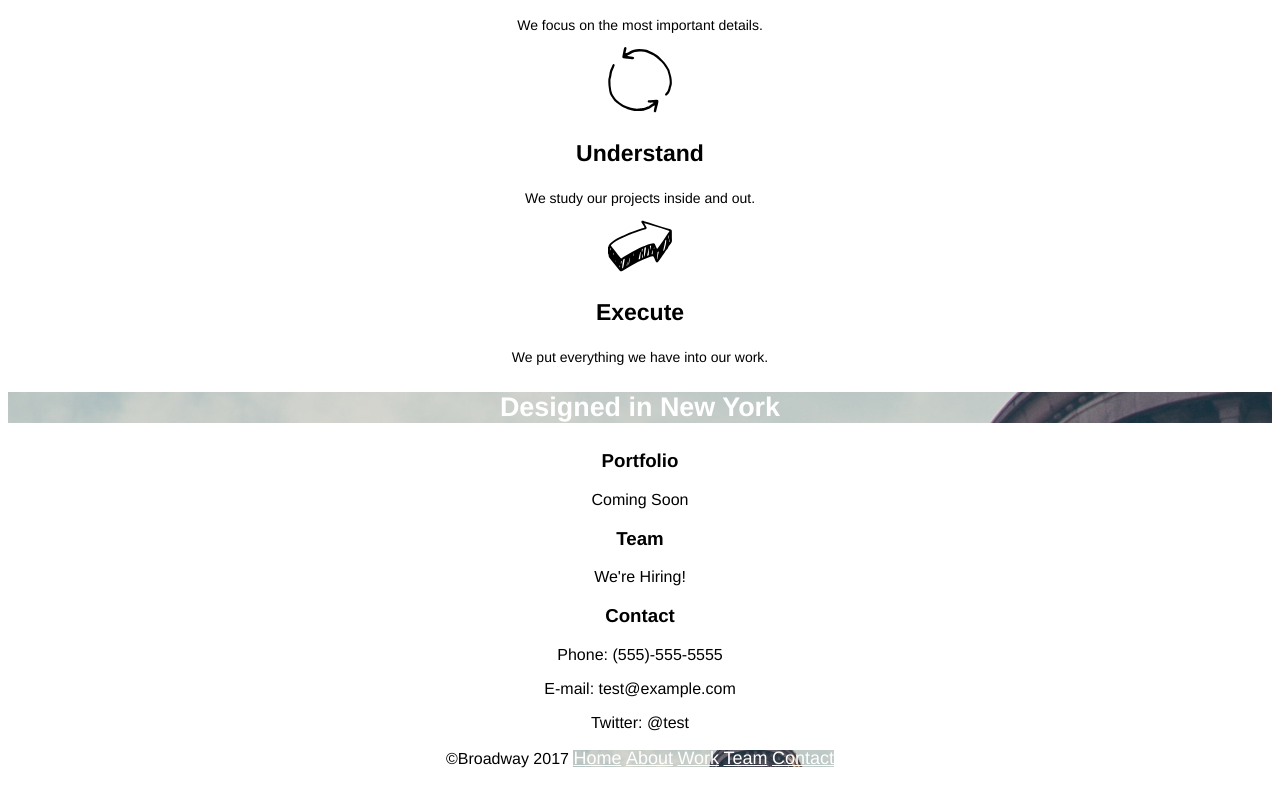
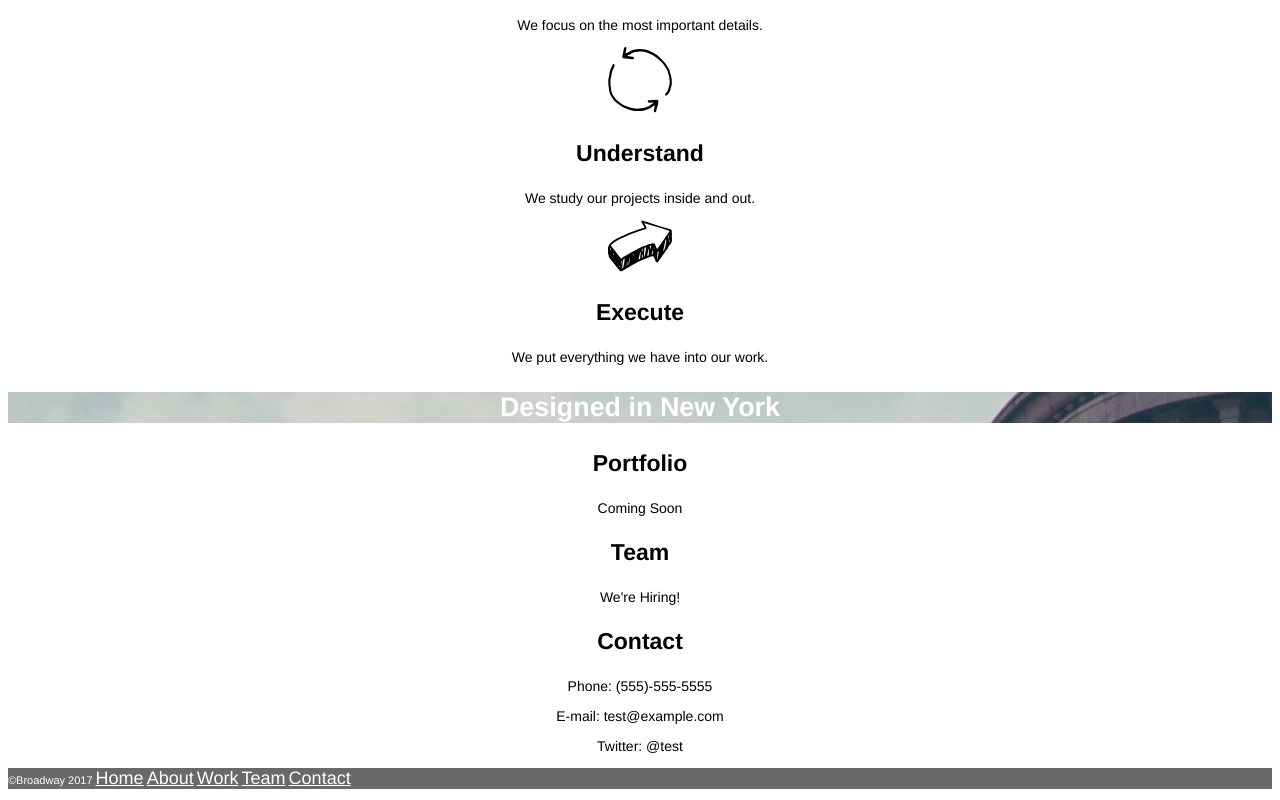
Before and after one commit to Emmadeane/broadway, a plain HTML site: page index.html in a window 1280 px wide. Shown: the part 558-1358 px from the top of the page. Drawn offline with Linux system fonts and the light colour scheme.

Commit message:
Info section and Footer section complete.

```diff
--- a/index.html
+++ b/index.html
@@ -63,7 +63,7 @@
 
       <span class="copy">
         <p>&copy;Broadway 2017</span>
-        <span class="nav">
+        <span class="nav2">
           <a href="#">Home</a>
           <a href="#"> About</a>
           <a href="#"> Work</a>
--- a/resources/css/style.css
+++ b/resources/css/style.css
@@ -15,7 +15,8 @@ h1 {
   font-weight: bold;
 }
 
-.nav a {
+.nav a,
+.nav2 a {
   font-size: 18px;
   color: white;
 }
@@ -44,3 +45,23 @@ h1 {
   background-repeat: no-repeat;
 
 }
+
+.info h3 {
+  font-size: 23px;
+  font-weight: bold;
+}
+
+.info p {
+  font-size: 14px;
+}
+
+.footer {
+  background-color: dimgray;
+  text-align: left;
+}
+
+.copy {
+  font-size: 11px;
+  color: white;
+
+}
```
